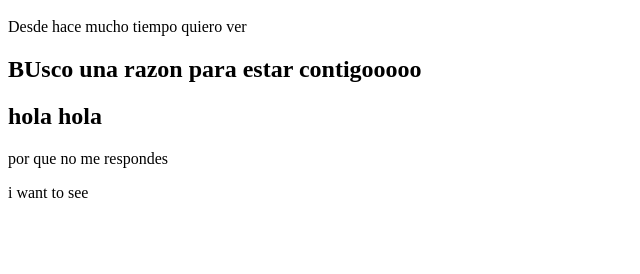
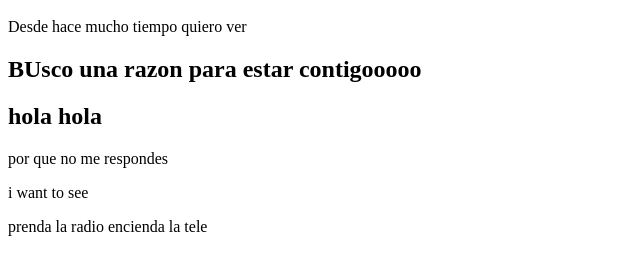
Before and after one commit to sxfhanna5/Actividad-19-05, a plain HTML site: page index.html in a window 1280 px wide. Shown: the part 48-322 px from the top of the page, without its empty margins (0-640 px from the left). Drawn offline with Linux system fonts and the light colour scheme.

Commit message:
Primero, Segundo, Rama

```diff
--- a/index.html
+++ b/index.html
@@ -4,3 +4,4 @@
 <h2>hola hola</h2>
 <p>por que no me respondes</p>
 <p>i want to see</p>
+<p>prenda la radio encienda la tele</p>
```
